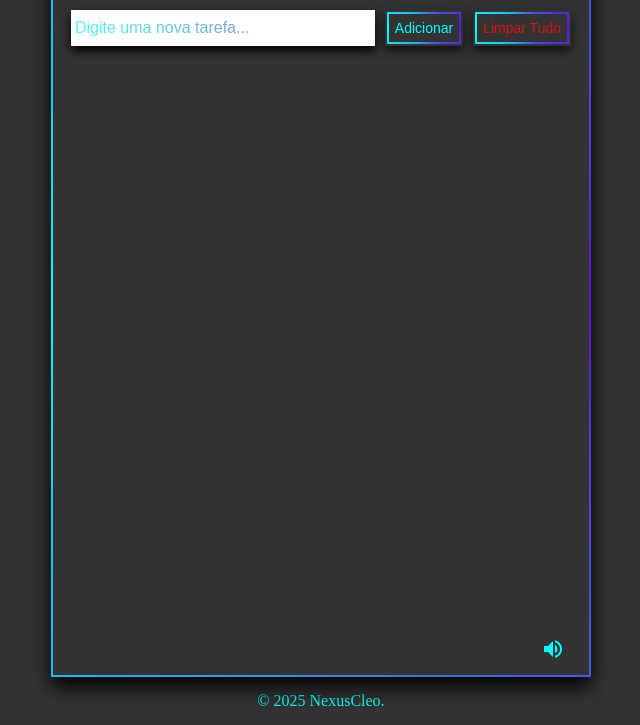
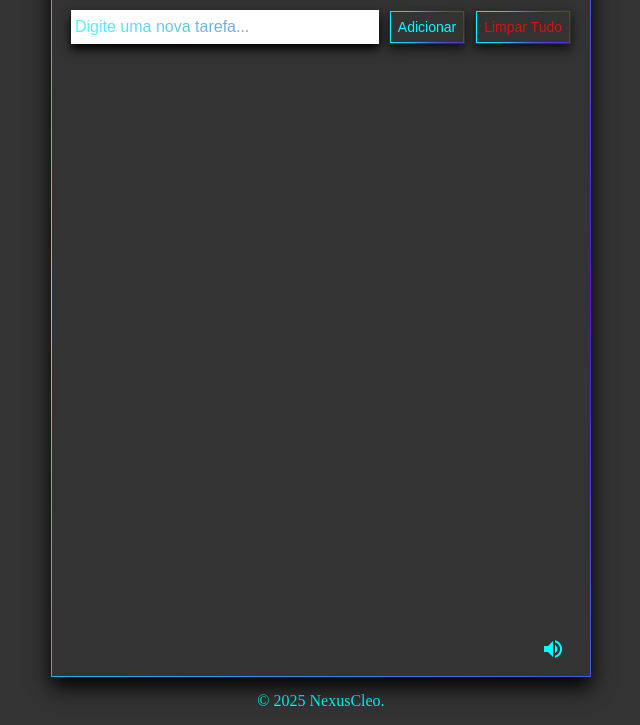
Before and after one commit to nexuscleo-commits/ToDoList, a plain HTML site: page index.html in a window 1280 px wide. Shown: the part 75-800 px from the top of the page, without its empty margins (319-959 px from the left). Drawn offline with Linux system fonts and the light colour scheme.

Commit message:
modified: style.css para uma melhor apresentação visual.

```diff
--- a/style.css
+++ b/style.css
@@ -43,7 +43,7 @@ body {
 .container::after {
     content: '';
     position: absolute;
-    inset: 2px;
+    inset: 1px;
     background-color: #333;
     border-radius: 0px;
     z-index: -1;
@@ -92,7 +92,7 @@ body {
 
 .action-button {
     padding: 8px;
-    border: 2px solid transparent;
+    border: 1px solid transparent;
     background-color: transparent;
     border-radius: 0px;
     font-size: 14px;
@@ -130,7 +130,7 @@ body {
 .animated-border::after {
     content: '';
     position: absolute;
-    inset: 2px;
+    inset: 1px;
     background-color: #333;
     border-radius: 0px;
     z-index: -1;
```
